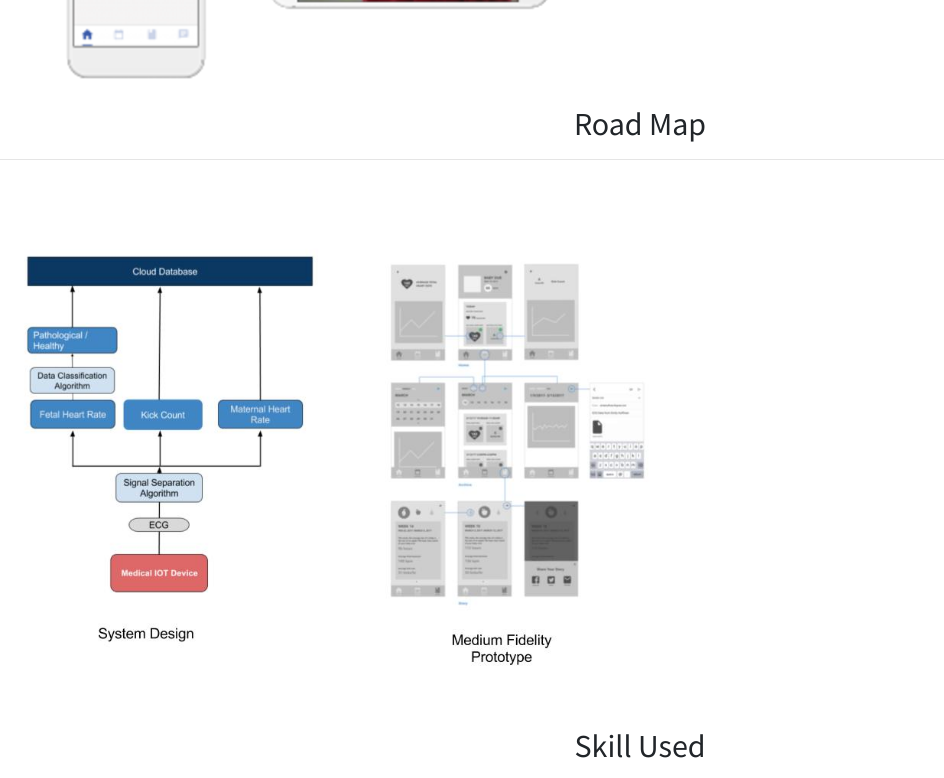
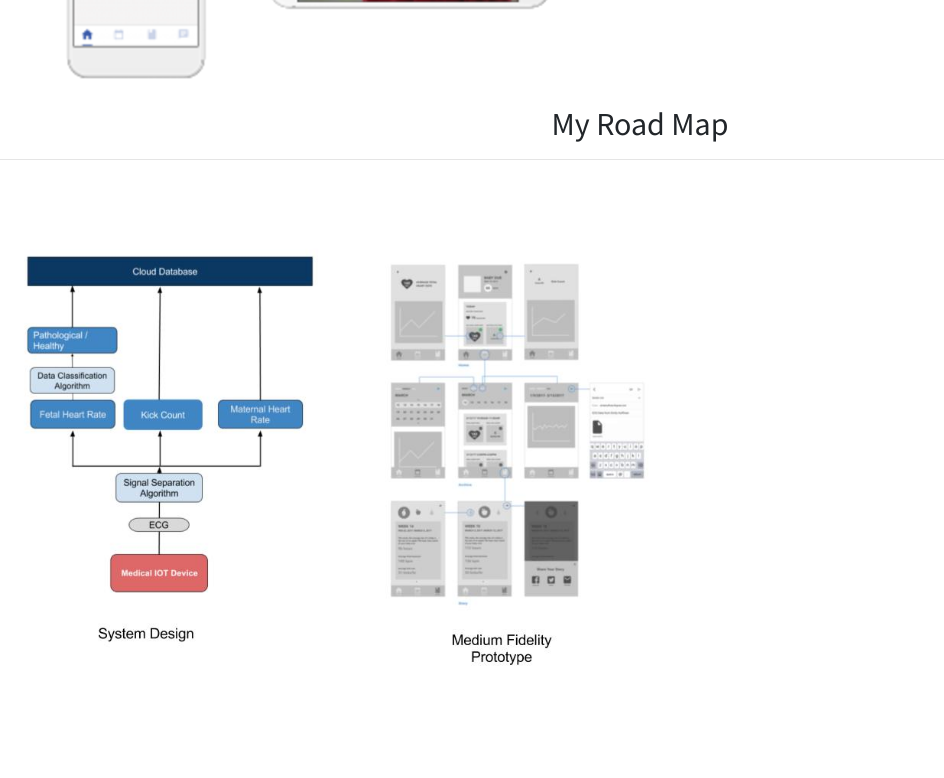
Before and after one commit to kerrywang/website-kaiyue, a website: page portfolio-html/fitbit.html in a window 1280 px wide. Shown: the part 2043-2821 px from the top of the page, 0-944 px from the left. After the commit the page ends 2770 px from the top, so only its background shows below. Drawn offline with nearby package versions, Linux system fonts and the light colour scheme; grey boxes are pictures that could not be loaded.

Commit message:
upadates

```diff
--- a/portfolio-html/fitbit.html
+++ b/portfolio-html/fitbit.html
@@ -75,7 +75,7 @@
 
 
     <section id="workflow">
-        <h2 class="text-center">Road Map</h2>
+        <h2 class="text-center">My Road Map</h2>
         <hr class="small center">
         <div class="row">
         <div class="col-md-7">
@@ -88,17 +88,6 @@
 
         </div>
    </section>
-
-
-   <section id="workflow">
-        <h2 class="text-center">Skill Used</h2>
-        <hr class="small center">
-
-
-
-   </section>
-
-
 
 
 
```
Also changed, not shown: portfolio-html/FacialExpressionRecognition.html (+3 -0 lines), 1 other file.
